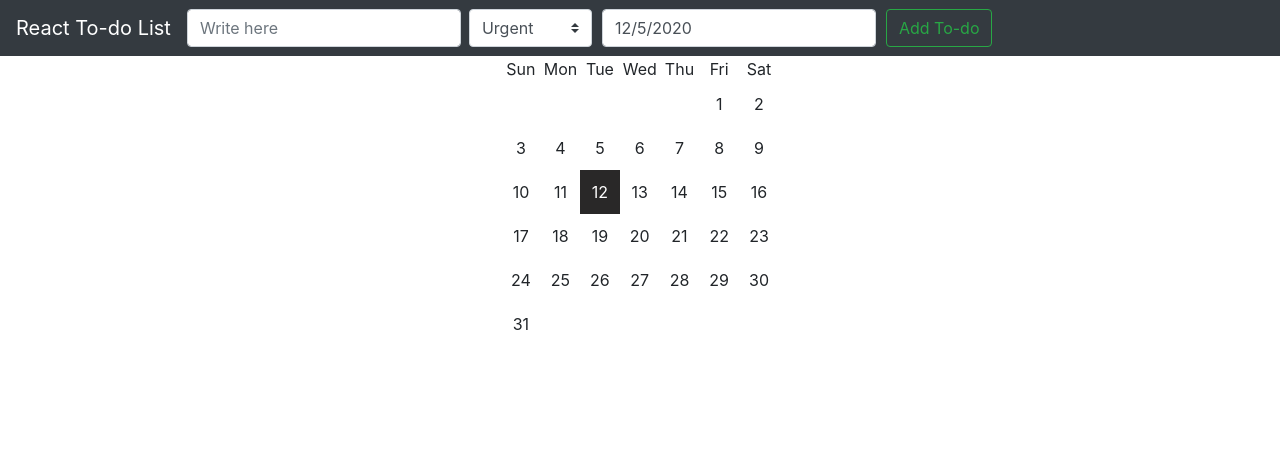
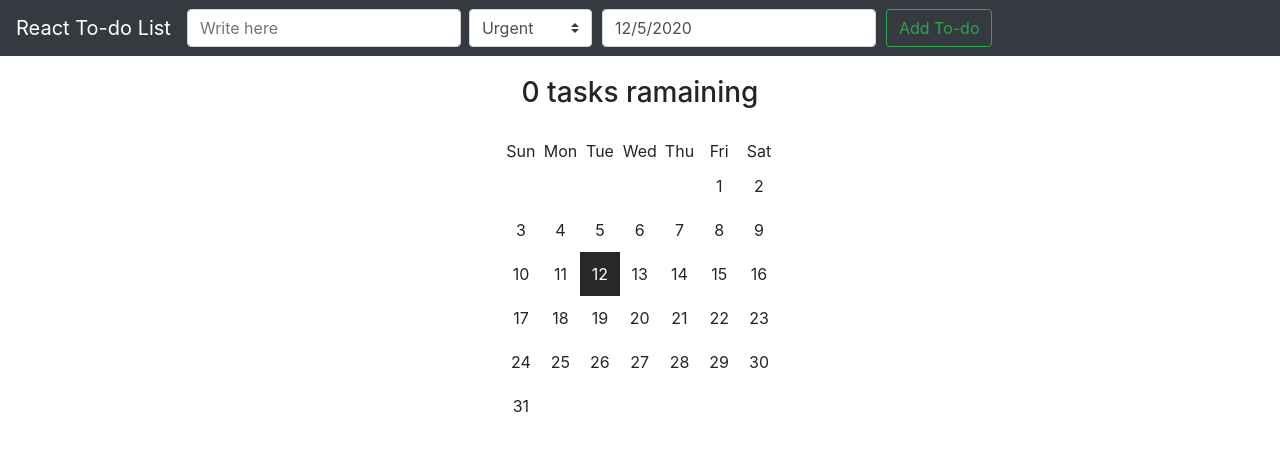
Before and after one commit to john-sandmann/React-To-Do, a React (Create React App) app: page / in a window 1280 px wide. Shown: the top 450 px of the page. Built offline with nearby package versions, Linux system fonts and the light colour scheme.

Commit message:
Application now displays number of task remaining

```diff
--- a/src/Components/MyTodos.js
+++ b/src/Components/MyTodos.js
@@ -40,6 +40,8 @@ class MyTodos extends Component {
 
         return values;
     }
+
+    numberOfTasks = () => Object.keys(localStorage).length;
 
     componentDidMount() {
         if (localStorage) {
@@ -159,6 +161,7 @@ class MyTodos extends Component {
                         'textAlign': 'center',
                         'alignItems': 'center',
                 }} className="center">
+                    <h3 style={{'padding': '20px'}}>{this.numberOfTasks()} tasks ramaining</h3>
                     <MyCalendar tasks={this.state.todos}/>
             </div>
             <ListGroup>
```
